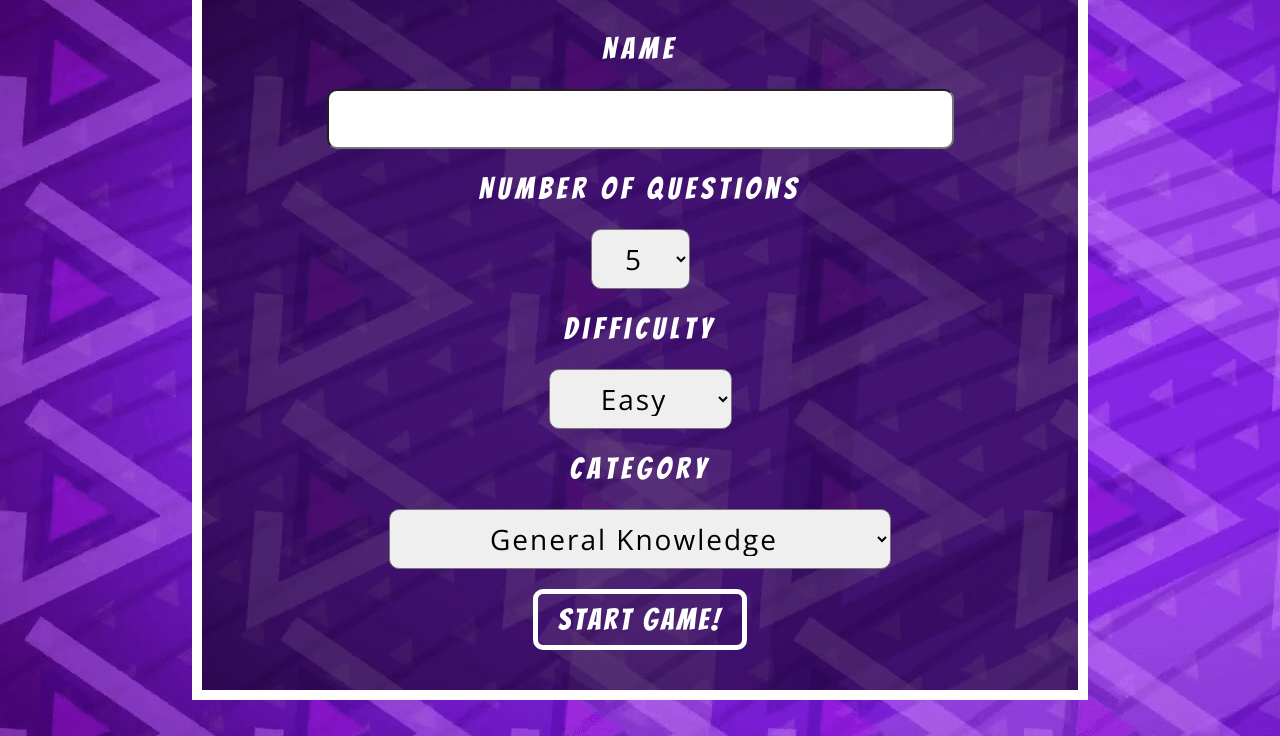
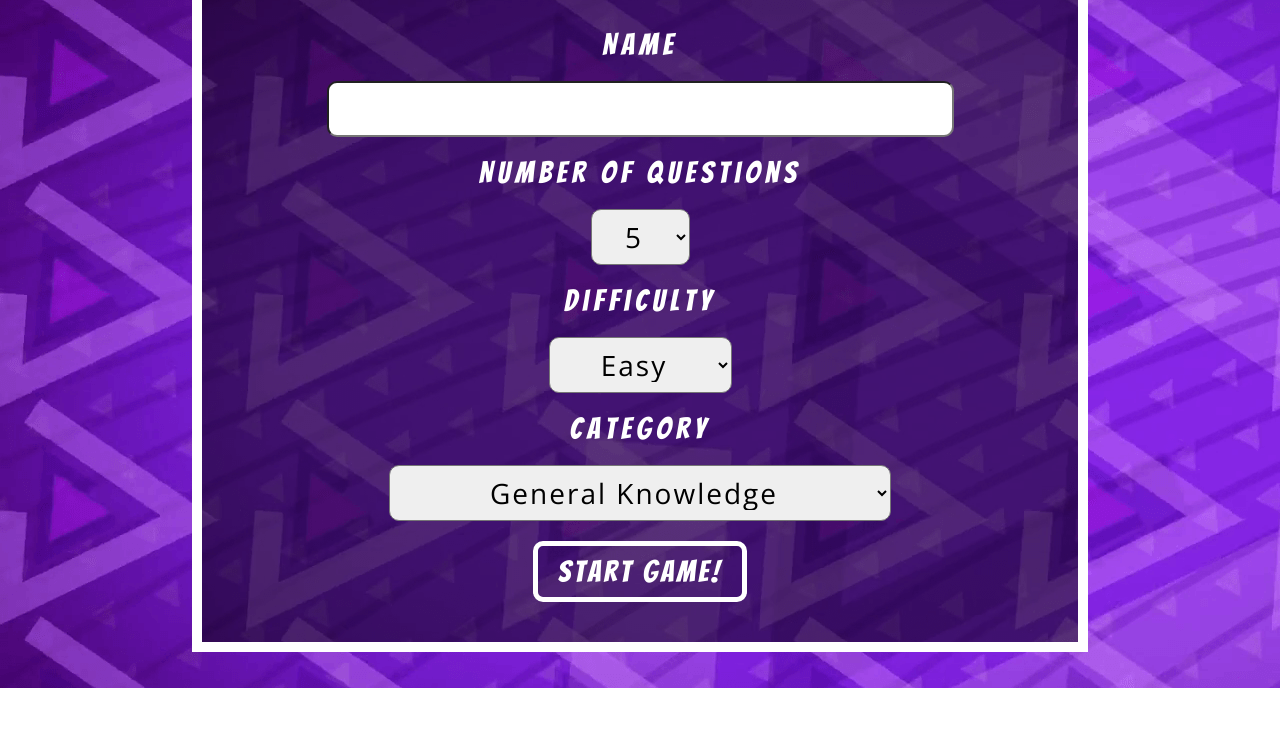
Before and after one commit to Jonathan-Wong-Code/Trivially-Yours, a plain HTML site: page index.html in a window 1280 px wide. Shown: the part 169-905 px from the top of the page. After the commit the page ends 857 px from the top, so only its background shows below. Drawn offline with nearby package versions, Linux system fonts and the light colour scheme.

Commit message:
added styles for 1440p laptop

```diff
--- a/index.html
+++ b/index.html
@@ -14,7 +14,7 @@
   </header>
   <main class="game-area">
     <section class="setup">
-      <div class="wrapper setup-wrapper">
+      <div class="wrapper">
         <form action="" class="setup-form">
           <label class="setup-label" for="setup-name">
             Name
--- a/scripts/script.js
+++ b/scripts/script.js
@@ -317,7 +317,7 @@
     const renderSetup = () => {
       const markup = `
         <section class="setup">
-          <div class="wrapper setup-wrapper">
+          <div class="wrapper">
             <form action="" class="setup-form">
               <label class="setup-label" for="setup-name">
                 Enter Name
--- a/styles/pages/_setup-page.scss
+++ b/styles/pages/_setup-page.scss
@@ -14,7 +14,7 @@
 
     text-align: center;
 
-    margin: auto;
+    margin:0 auto;
     padding: 1rem;
     border: 10px solid $color-white;
 
@@ -73,7 +73,7 @@
   &-difficulty,
   &-categories,
   &-name {
-    height:3rem;
+    height:2.8rem;
     font-size: 1.4rem;
     font-family: $font-secondary;
     letter-spacing: 2px;
@@ -103,10 +103,6 @@
   }
 
   &-label{
-    margin: .8rem 0;
-
-    @include respond(small2) {
-      margin: .6rem 0;
-    }
+    margin: .6rem 0;
   }
 }
```
Also changed, not shown: styles/style.css.
